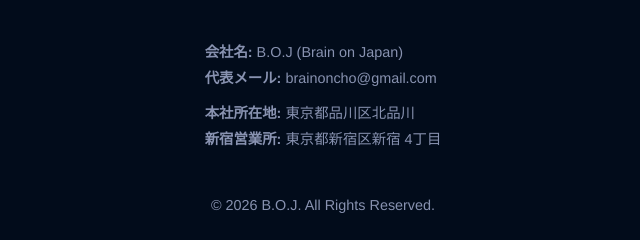
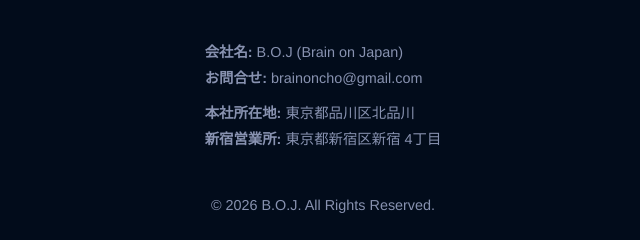
Before and after one commit to brainonalex/brainonjapan, a plain HTML site: page index.html in a window 1280 px wide. Shown: the part 1730-1970 px from the top of the page, 317-957 px from the left. Drawn offline with Linux system fonts and the light colour scheme.

Commit message:
Add files via upload

```diff
--- a/index.html
+++ b/index.html
@@ -140,7 +140,7 @@
     <footer id="contact">
         <div class="contact-info">
             <p><strong>会社名:</strong> B.O.J (Brain on Japan)</p>
-            <p><strong>代表メール:</strong> brainoncho@gmail.com</p>
+            <p><strong>お問合せ:</strong> brainoncho@gmail.com</p>
             <p style="margin-top: 10px;">
                 <strong>本社所在地:</strong> 東京都品川区北品川<br>
                 <strong>新宿営業所:</strong> 東京都新宿区新宿 4丁目
```
